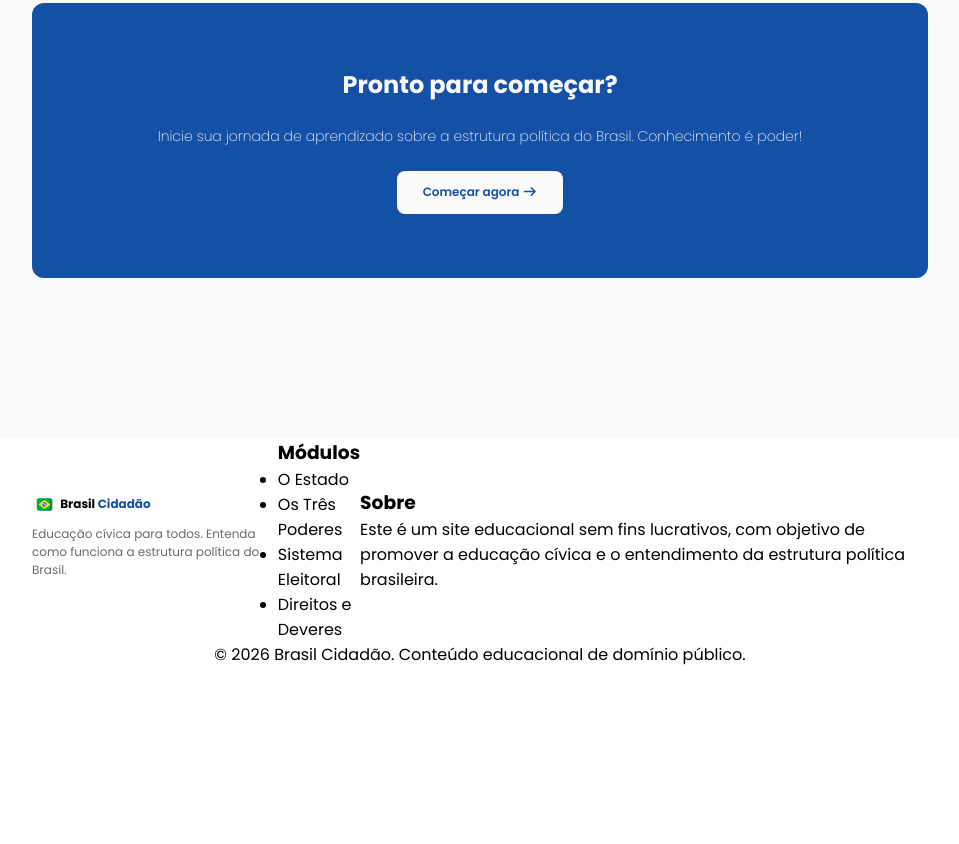
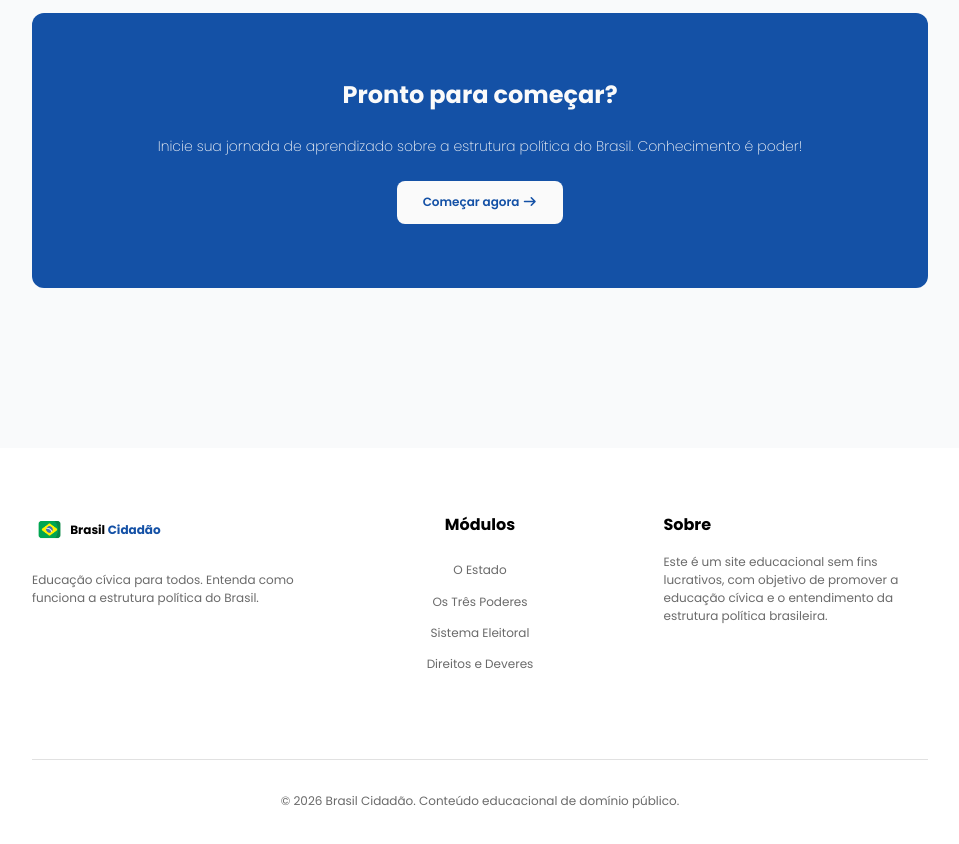
Before and after one commit to David-Erick/Brasil_Cid, a plain HTML site: page index.html in a window 1280 px wide. Shown: the part 1703-2547 px from the top of the page, without its empty margins (160-1119 px from the left). Before the commit the page ends 2370 px from the top, so only its background shows below. Drawn offline with Linux system fonts and the light colour scheme.

Commit message:
feat: footer finalizado

```diff
--- a/index.html
+++ b/index.html
@@ -204,22 +204,22 @@
                     </div>
 
                     <div class="modulos">
-                        <h3>Módulos</h3>
+                        <h1>Módulos</h1>
                         <ul>
-                            <li>O Estado</li>
-                            <li>Os Três Poderes</li>
-                            <li>Sistema Eleitoral</li>
-                            <li>Direitos e Deveres</li>
+                            <li><a href="#">O Estado</a></li>
+                            <li><a href="#">Os Três Poderes</a></li>
+                            <li><a href="#">Sistema Eleitoral</a></li>
+                            <li><a href="#">Direitos e Deveres</a></li>
                         </ul>
                     </div>
 
                     <div class="sobre">
-                        <h3>Sobre</h3>
+                        <h1>Sobre</h1>
                         <p>Este é um site educacional sem fins lucrativos, com objetivo de promover a educação cívica e o entendimento da estrutura política brasileira.</p>
                     </div>
                  </div>
 
-                <p>© 2026 Brasil Cidadão. Conteúdo educacional de domínio público.</p>
+                <p class="text_final">© 2026 Brasil Cidadão. Conteúdo educacional de domínio público.</p>
             </section>
 
     </main>
--- a/src/css/styles.css
+++ b/src/css/styles.css
@@ -36,8 +36,8 @@
         }
 
         img{
-            width: 25px;
-            height: 25px;
+            width: 35px;
+            height: 35px;
         }
     }
 
@@ -438,20 +438,38 @@
     width: 100%;
     padding-left: 15vw;
     padding-right: 15vw;
+    padding-top: 8vh;
+    padding-bottom: 8vh;
     display: flex;
     flex-direction: column;
     align-items: center;
     justify-content: center;
 
+    .text_final{
+            text-align: center;
+            padding-top: 4vh;
+            margin-top: 10vh;
+            width: 100%;
+            color: var(--color-neutral-3);
+            font-size: 12px;
+            font-weight: 400;
+            border-top: 1px solid rgba(106, 106, 106, 0.2);
+        }
+
     .content_footer{
         display: flex;
         justify-content: space-between;
-        align-items: center;
+        gap: 4vw;
+
+        h1, img{
+            margin-bottom: 2vh;
+        }
 
         .logo{
             display: flex;
             flex-direction: column;
             gap: 1vh;
+            width: 33%;
 
             p{
                     color: var(--color-neutral-3);
@@ -471,13 +489,54 @@
                 }
 
                 img{
-                    width: 25px;
-                    height: 25px;
+                    width: 35px;
+                    height: 35px;
                 }
         }
 
         }
 
+        .modulos{
+            width: 33%;
+            display: flex;
+            flex-direction: column;
+            align-items: center;
+
+            ul{
+                list-style-type: none;
+                display: block;
+                text-align: center;
+
+                li{
+                    padding: 0.2rem;
+                    a{
+                        color: var(--color-neutral-3);
+                        font-size: 12px;
+                        font-weight: 400;
+                        text-decoration: none;
+                    }
+                }
+            }
+
+            h1{
+                font-size: 1em;
+            }
+        }
+
+        .sobre{
+            width: 33%;
+            h1{
+                font-size: 1em;
+            }
+
+            p{
+                    color: var(--color-neutral-3);
+                    font-size: 12px;
+                    font-weight: 400;
+                    padding-bottom: 10px;
+            }
+        }
+
     }
 
 }
```
